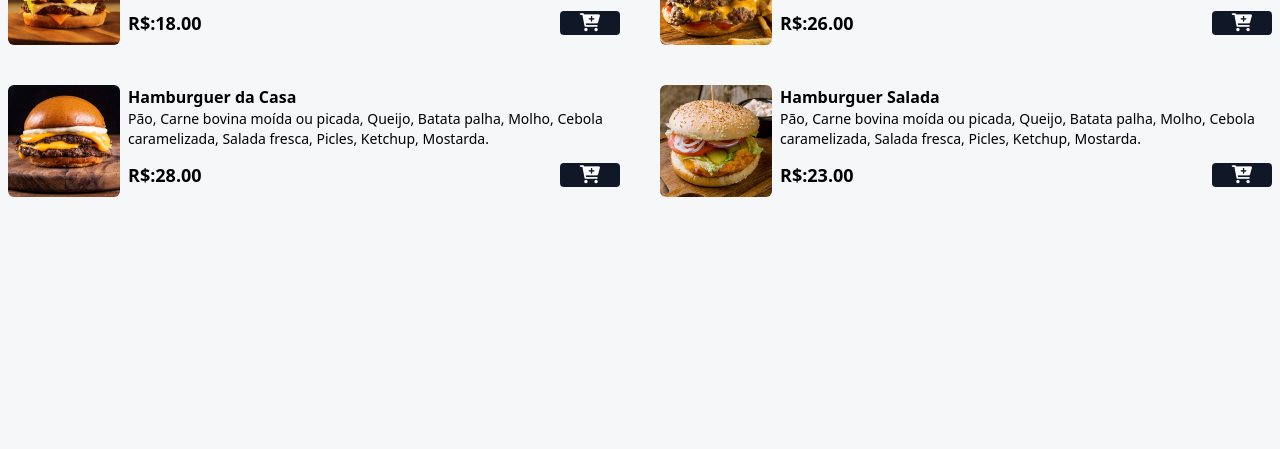
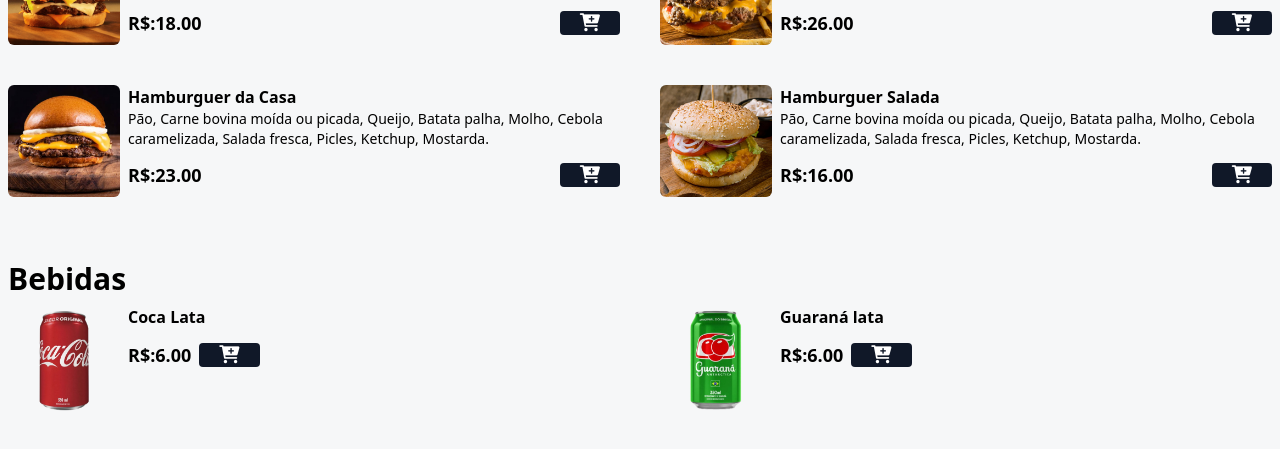
Before and after one commit to AmibieL/dev-cardapio, a website: page index.html in a window 1280 px wide. Shown: the part 583-1032 px from the top of the page. Before the commit the page ends 844 px from the top, so only its background shows below. Drawn offline with Linux system fonts and the light colour scheme.

Commit message:
grid menu drinks

```diff
--- a/index.html
+++ b/index.html
@@ -39,6 +39,7 @@
       Conheça nosso cardapio
     </h2>
 
+    <!-- Seção Menu -->
     <div id="menu">
       <main
         class="grid grid-cols-1 md:grid-cols-2 gap-7 md:gap-10 mx-auto max-w-7xl mb-16 px-2"
@@ -67,7 +68,6 @@
             </div>
           </div>
         </div>
-
         <div class="flex gap-2">
           <img
             src="assets/hamb-2.png"
@@ -84,7 +84,7 @@
               <p class="font-bold text-lg">R$:26.00</p>
               <button
                 class="bg-gray-900 px-5 rounded add-to-cart-btn"
-                data-name="hamburguer duplo"
+                data-name="Hamburguer Duplo"
                 data-price="26.00"
               >
                 <i class="fa fa-cart-plus text-lg text-white"></i>
@@ -92,7 +92,6 @@
             </div>
           </div>
         </div>
-
         <div class="flex gap-2">
           <img
             src="assets/hamb-3.png"
@@ -106,22 +105,21 @@
               Cebola caramelizada, Salada fresca, Picles, Ketchup, Mostarda.
             </p>
             <div class="flex items-center gap-2 justify-between mt-3">
-              <p class="font-bold text-lg">R$:28.00</p>
+              <p class="font-bold text-lg">R$:23.00</p>
               <button
                 class="bg-gray-900 px-5 rounded add-to-cart-btn"
-                data-name="hamburguer da casa"
-                data-price="28.00"
+                data-name="Hamburguer da Casa"
+                data-price="23.00"
               >
                 <i class="fa fa-cart-plus text-lg text-white"></i>
               </button>
             </div>
           </div>
         </div>
-
         <div class="flex gap-2">
           <img
             src="assets/hamb-4.png"
-            alt="hamburguer duplo"
+            alt="hamburguer salada"
             class="w-28 h-28 rounded-md hover:scale-110 hover:-rotate-2 duration-300"
           />
           <div>
@@ -131,11 +129,11 @@
               Cebola caramelizada, Salada fresca, Picles, Ketchup, Mostarda.
             </p>
             <div class="flex items-center gap-2 justify-between mt-3">
-              <p class="font-bold text-lg">R$:23.00</p>
+              <p class="font-bold text-lg">R$:16.00</p>
               <button
                 class="bg-gray-900 px-5 rounded add-to-cart-btn"
-                data-name="hamburguer salada"
-                data-price="23.00"
+                data-name="Hamburguer Salada"
+                data-price="16.00"
               >
                 <i class="fa fa-cart-plus text-lg text-white"></i>
               </button>
@@ -144,5 +142,60 @@
         </div>
       </main>
     </div>
+
+    <!-- Seção Bebidas -->
+    <div class="mx-auto max-w-7xl px-2 my-2">
+      <h2 class="font-bold text-3xl">Bebidas</h2>
+    </div>
+
+    <!-- Início da grid de bebidas -->
+    <div
+      class="grid grid-cols-1 md:grid-cols-2 gap-7 md:gap-10 mx-auto max-w-7xl mb-16 px-2"
+      id="menu"
+    >
+      <div class="flex gap-2">
+        <img
+          src="assets/refri-1.png"
+          alt="coca cola lata"
+          class="w-28 h-28 rounded-md hover:scale-110 hover:-rotate-2 duration-300"
+        />
+        <div>
+          <p class="font-bold">Coca Lata</p>
+
+          <div class="flex items-center gap-2 justify-between mt-3">
+            <p class="font-bold text-lg">R$:6.00</p>
+            <button
+              class="bg-gray-900 px-5 rounded add-to-cart-btn"
+              data-name="Coca Lata"
+              data-price="6.00"
+            >
+              <i class="fa fa-cart-plus text-lg text-white"></i>
+            </button>
+          </div>
+        </div>
+      </div>
+      <div class="flex gap-2">
+        <img
+          src="assets/refri-2.png"
+          alt="Guaraná lata"
+          class="w-28 h-28 rounded-md hover:scale-110 hover:-rotate-2 duration-300"
+        />
+        <div>
+          <p class="font-bold">Guaraná lata</p>
+
+          <div class="flex items-center gap-2 justify-between mt-3">
+            <p class="font-bold text-lg">R$:6.00</p>
+            <button
+              class="bg-gray-900 px-5 rounded add-to-cart-btn"
+              data-name="Guaraná Lata"
+              data-price="6.00"
+            >
+              <i class="fa fa-cart-plus text-lg text-white"></i>
+            </button>
+          </div>
+        </div>
+      </div>
+    </div>
+    <!-- Fim da grid de bebidas -->
   </body>
 </html>
```
Also changed, not shown: styles/output.css.
